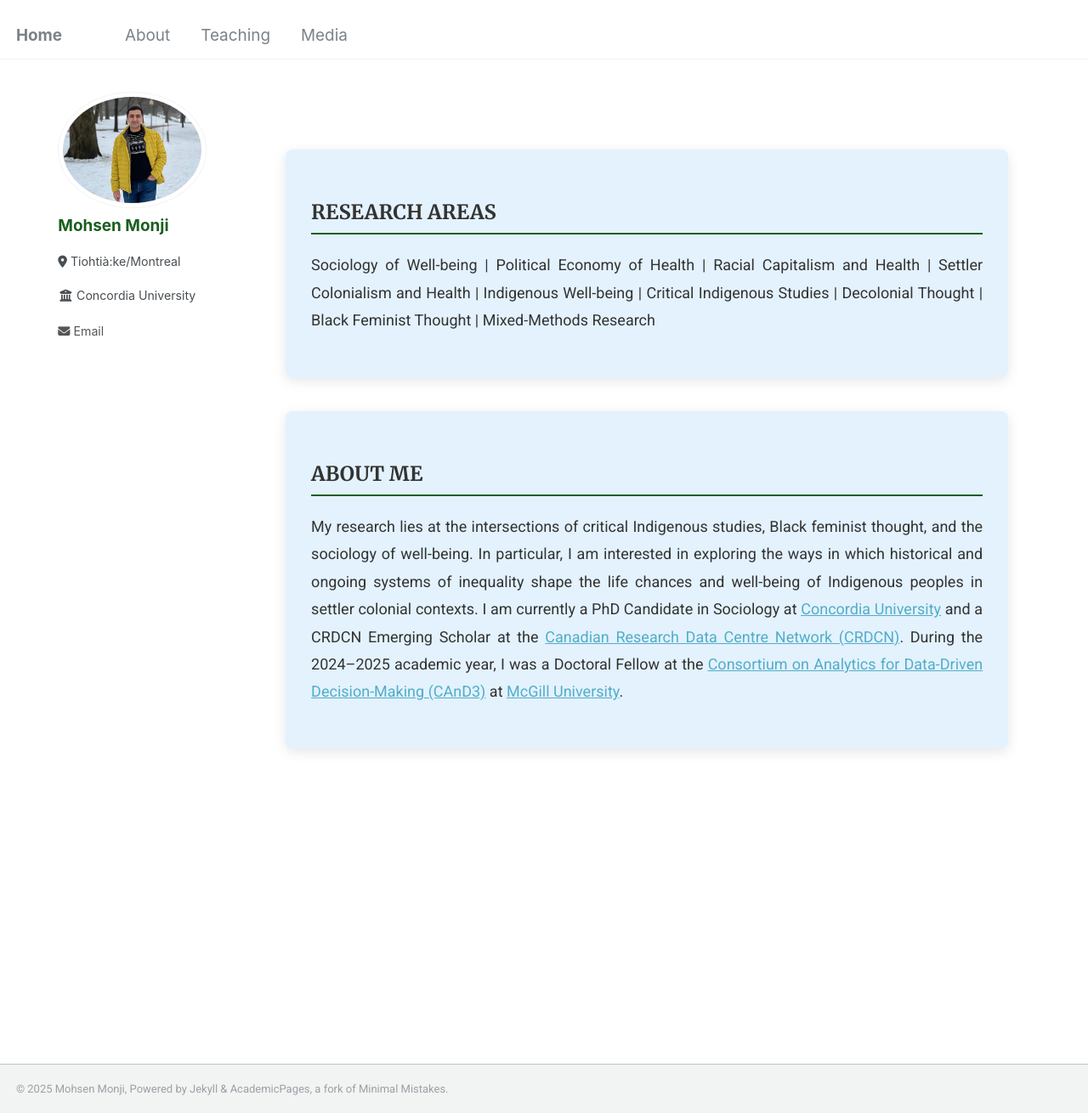
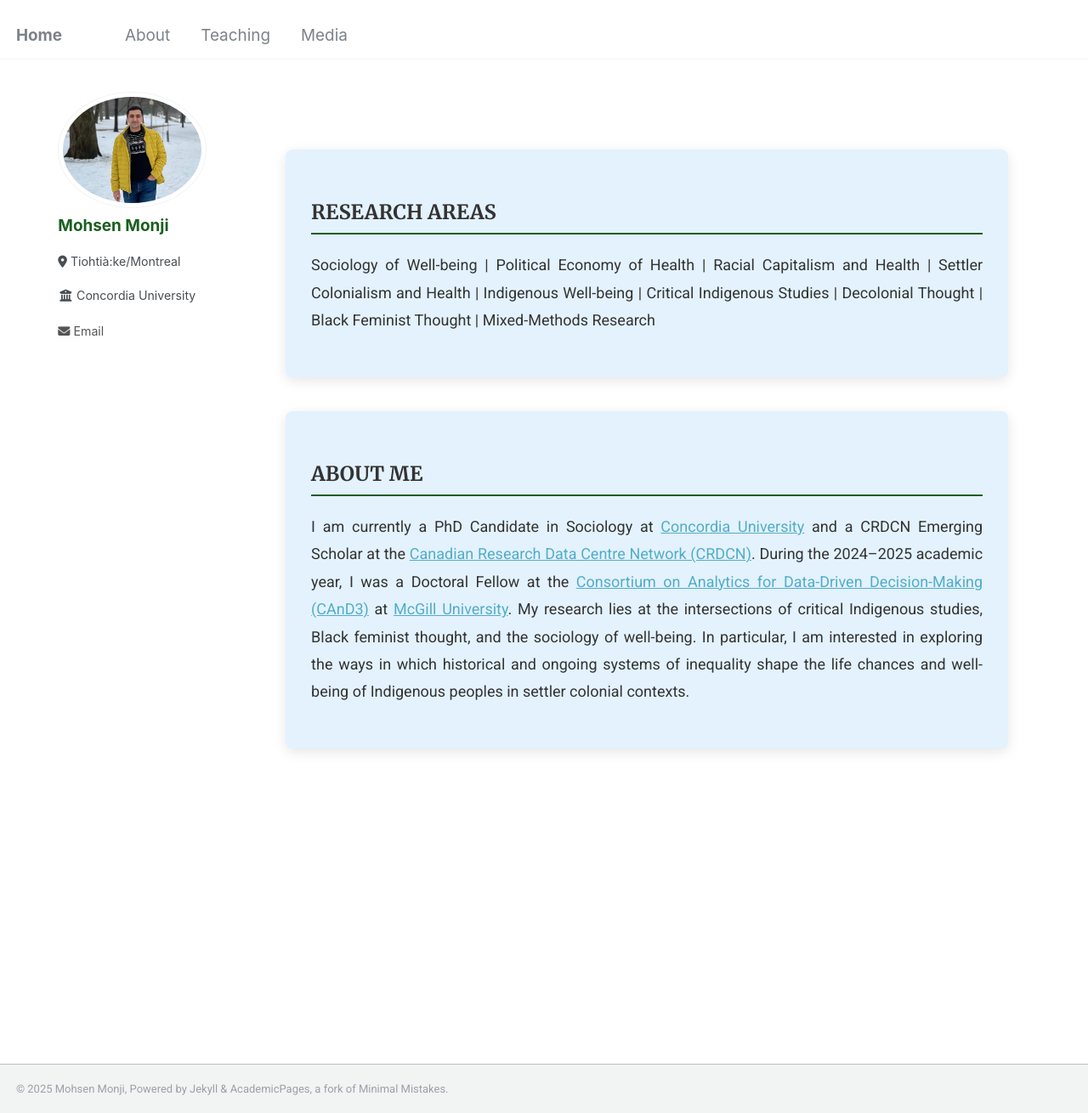
Before and after one commit to Mohsnmonji/mohsnmonji.github.io, a Jekyll site: the page built from about-me.md, in a window 1280 px wide and 1310 px high. Shown: the whole window at 85% size. Built offline with Jekyll 4.4.1, drawn with Linux system fonts in a browser that asks for light colours.

```diff
--- a/about-me.md
+++ b/about-me.md
@@ -62,12 +62,11 @@ author_profile: true
 <div class="about-card">
   <h2>ABOUT ME</h2>
   <p style="font-size:18px; color:#333; text-align:justify; line-height:1.8; margin:20px 0;">
-    My research lies at the intersections of critical Indigenous studies, Black feminist thought, and the sociology of well-being. In particular, I am interested in exploring the ways in which historical and ongoing systems of inequality shape the life chances and well-being of Indigenous peoples in settler colonial contexts. I am currently a PhD Candidate in Sociology at
+    I am currently a PhD Candidate in Sociology at
     <a href="https://www.concordia.ca/" target="_blank">Concordia University</a> and
     a CRDCN Emerging Scholar at the
-    <a href="https://crdcn.ca" target="_blank">Canadian Research Data Centre Network (CRDCN)</a>.
-    During the 2024–2025 academic year, I was a Doctoral Fellow at the
+    <a href="https://crdcn.ca" target="_blank">Canadian Research Data Centre Network (CRDCN)</a>. During the 2024–2025 academic year, I was a Doctoral Fellow at the
     <a href="https://www.mcgill.ca/cand3/" target="_blank">Consortium on Analytics for Data-Driven Decision-Making (CAnD3)</a>
-    at <a href="https://www.mcgill.ca/" target="_blank">McGill University</a>.
+    at <a href="https://www.mcgill.ca/" target="_blank">McGill University</a>. My research lies at the intersections of critical Indigenous studies, Black feminist thought, and the sociology of well-being. In particular, I am interested in exploring the ways in which historical and ongoing systems of inequality shape the life chances and well-being of Indigenous peoples in settler colonial contexts.
   </p>
 </div>
```
